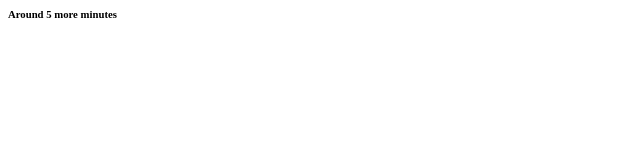
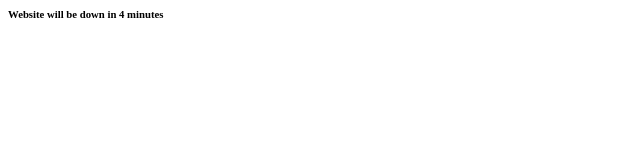
Before and after one commit to funnygang1248/no, a plain HTML site: page index.html in a window 1280 px wide. Shown: the full height of the page, 0-640 px from the left. Drawn offline with Linux system fonts and the light colour scheme.

Commit message:
Update index.html

```diff
--- a/index.html
+++ b/index.html
@@ -1 +1 @@
-<h6>Around 5 more minutes</h6>
+<h6>Website will be down in 4 minutes</h6>
```
